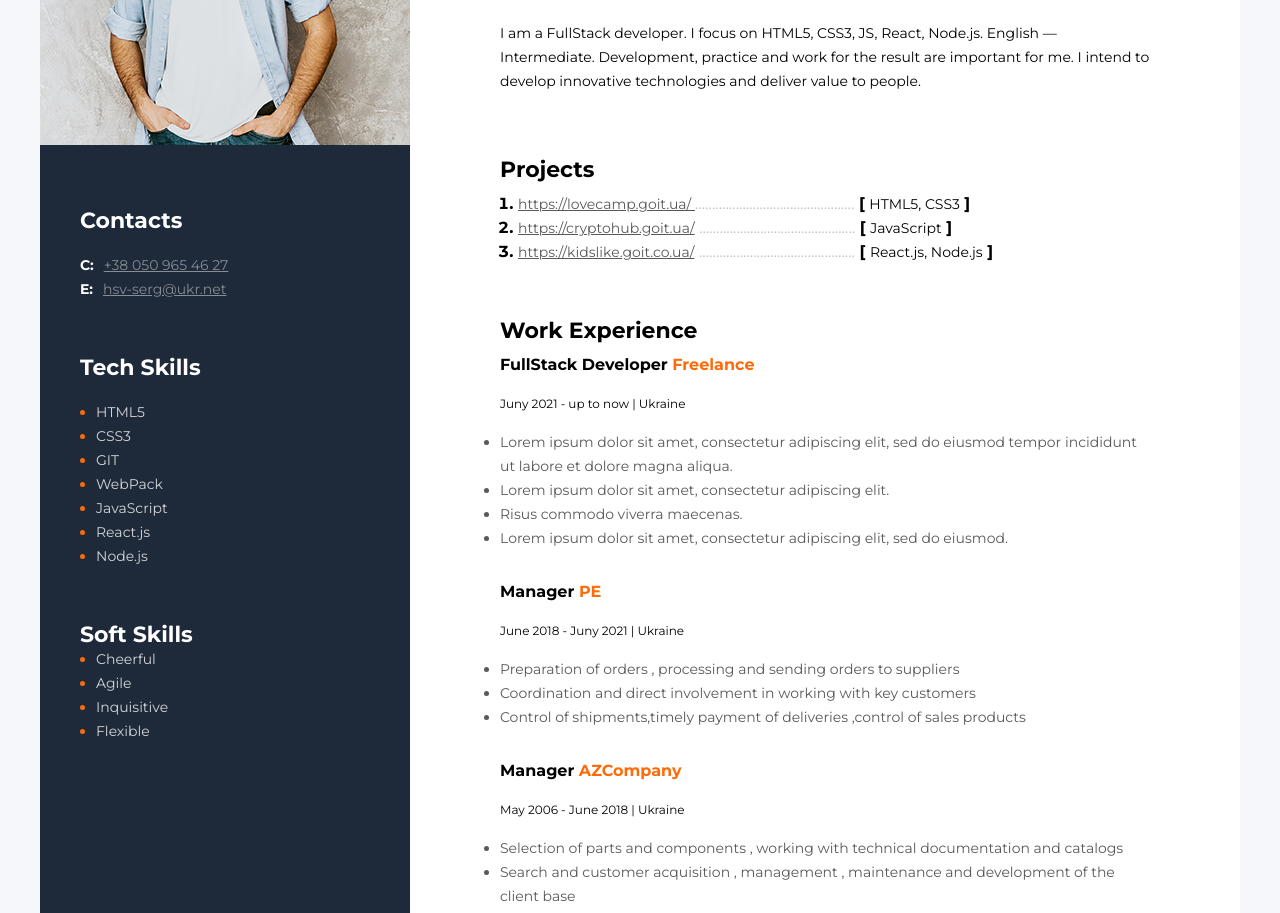
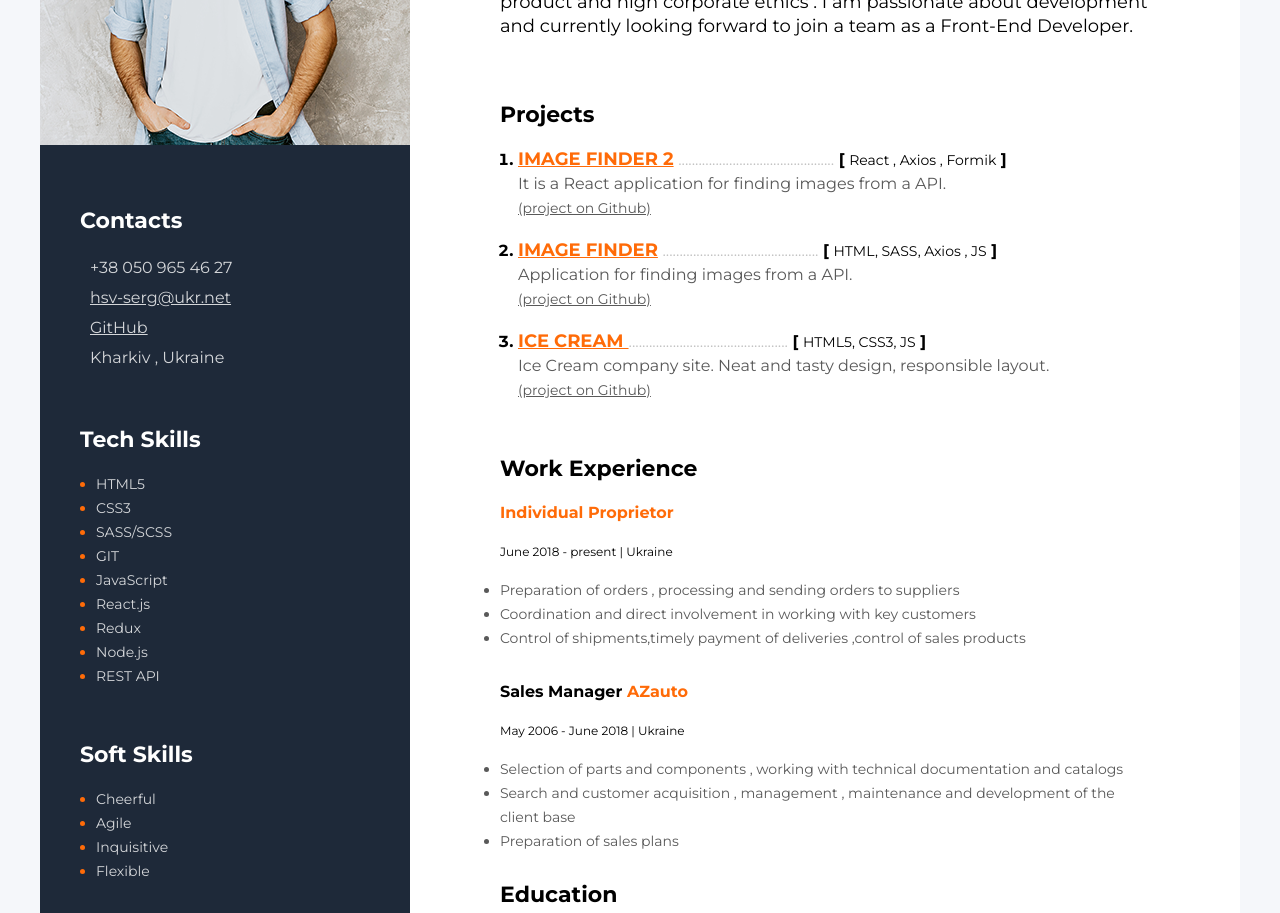
Before and after one commit to sergiihsv/my_resume, a plain HTML site: page index.html in a window 1280 px wide. Shown: the part 289-1202 px from the top of the page. Drawn offline with Linux system fonts and the light colour scheme.

Commit message:
in progres

```diff
--- a/css/style.css
+++ b/css/style.css
@@ -31,7 +31,7 @@ body {
 .about-me-container{
     padding-left: 90px;
     padding-right: 90px;
-    padding-top: 110px;
+    padding-top: 30px;
     padding-bottom: 110px;
 }
 
@@ -50,10 +50,10 @@ body {
 }
 
 .contacts-links{
-    font-size: 14px;
-    line-height: 24px;
-    font-weight: 400;
-    color: #878c95;
+    font-size: 16px;
+    line-height: 30px;
+    font-weight: 500;
+    color: #d4d6d9;
 }
 
 .contacts-links-type{
@@ -96,6 +96,7 @@ line-height: 24px;
 font-weight: 700;
 color: #ffffff;
 margin-top: 55px;
+margin-bottom: 20px;
 }
 
 .soft-skills-container{
@@ -117,10 +118,10 @@ margin-top: 55px;
 }
 
 .profession{
-    font-size: 14px;
+    font-size: 22px;
     line-height: 24px;
     font-weight: 700;
-    margin-bottom: 23px;
+    margin-bottom: 24px;
 }
 
 .name{
@@ -130,10 +131,10 @@ margin-top: 55px;
 }
 
 .description{
-    font-size: 14px;
+    font-size: 18px;
     line-height: 24px;
-    font-weight: 400;
-    margin-top: 24px;
+    font-weight: 500;
+
   }
 
 .info-conteiner{
@@ -144,16 +145,25 @@ margin-top: 55px;
     font-size: 22px;
     line-height: 24px;
     font-weight: 700;
-    margin-bottom: 10px;
+    margin-bottom: 20px;
 }
 
 .projects-link{
+    font-size: 18px;
+    line-height: 24px;
+    font-weight: 600;
+    color: #ff6b08;
+
+}
+
+.projects-link-github{
     font-size: 14px;
     line-height: 24px;
     font-weight: 400;
-    color: #595959;
+    color: #595959
+}
 
-}
+
 .tech-name{
     font-size: 14px;
     line-height: 24px;
@@ -170,7 +180,20 @@ margin-top: 55px;
     font-weight: 700;
     margin-left: 18px;
     color: #000000;
+
 }
+
+.projects-item:not(:last-child){
+    margin-bottom: 18px;
+}
+
+.project-text{
+    font-size: 16px;
+    line-height: 24px;
+    font-weight: 400;
+    color: #595959
+}
+
 
 .projects-conteiner{
     margin-bottom: 55px;
--- a/index.html
+++ b/index.html
@@ -21,10 +21,16 @@
                     <div class="contacts-container">
                         <h3 class="contacts-title">Contacts</h3>
                         <div>
-                            <span class="contacts-links-type" >C:</span><a class="contacts-links" href="tel:380509654627">+38 050 965 46 27</a>
+                            <span class="contacts-links-type" ></span><a class="contacts-links" >+38 050 965 46 27</a>
                         </div>
                         <div>
-                            <span class="contacts-links-type" >E:</span><a class="contacts-links" href="mailto:hsv-serg@ukr.net" >hsv-serg@ukr.net </a>
+                            <span class="contacts-links-type" ></span><a class="contacts-links" href="mailto:hsv-serg@ukr.net" >hsv-serg@ukr.net </a>
+                        </div>
+                        <div>
+                            <span class="contacts-links-type" ></span><a class="contacts-links" target="_blank"  href="https://github.com/sergiihsv" >GitHub </a>
+                        </div>
+                        <div>
+                            <span class="contacts-links-type" ></span><a class="contacts-links"  >Kharkiv , Ukraine </a>
                         </div>
 
                     </div>
@@ -40,11 +46,12 @@
                                 <span class="tech-skills-text">CSS3</span>
                             </li>
                             <li class="tech-skills-item">
+                                <span class="tech-skills-text">SASS/SCSS</span>
+                            </li>
+                            <li class="tech-skills-item">
                                 <span class="tech-skills-text">GIT</span>
                             </li>
-                            <li class="tech-skills-item">
-                                <span class="tech-skills-text">WebPack</span>
-                            </li>
+
                             <li class="tech-skills-item">
                                 <span class="tech-skills-text">JavaScript</span>
                             </li>
@@ -52,9 +59,16 @@
                                 <span class="tech-skills-text">React.js</span>
                             </li>
                             <li class="tech-skills-item">
+                                <span class="tech-skills-text">Redux</span>
+                            </li>
+                            <li class="tech-skills-item">
                                 <span class="tech-skills-text">Node.js</span>
                             </li>
+                            <li class="tech-skills-item">
+                                <span class="tech-skills-text">REST API</span>
+                            </li>
                         </ul>
+
                 </div>
 
                     <!-- Soft skills container-->
@@ -75,6 +89,26 @@
                             </li>
                         </ul>
                     </div>
+
+                     <!-- Language skills container-->
+
+                    <div class="soft-skills-container">
+                        <h3 class="soft-skills-title">Language Skills</h3>
+                        <ul>
+                            <li class="soft-skills-item">
+                                <span class="soft-skills-text">Ukrainian — native</span>
+                            </li>
+                            <li class="soft-skills-item">
+                                <span class="soft-skills-text">Russian — native</span>
+                            </li>
+                            <li class="soft-skills-item">
+                                <span class="soft-skills-text">English — intermediate</span>
+                            </li>
+
+                        </ul>
+                    </div>
+
+
                     </div>
 
                     </aside>
@@ -85,11 +119,14 @@
                         <div class="about-me-container">
                     <!-- about me main info-->
                  <div class="info-conteiner">
-                    <h2 class="profession">FullStack Developer</h2>
-                    <h1 class="name">Serhii Khomaziuk</h1>
-                    <p class="description">I am a FullStack developer. I focus on HTML5,
-                        CSS3, JS, React, Node.js. English — Intermediate. Development, practice and work for the
-                        result are important for me. I intend to develop innovative technologies and deliver value to people.</p>
+                    <h2 class="name">Serhii Khomaziuk</h2>
+                    <h1 class="profession">Junior Front-End Developer</h1>
+
+                    <p class="description">I am a Junior Front-End Developer. I focus on HTML5,
+                        CSS3, JS, React. Development, practice and work for the
+                        result are important for me.I am looking for a job in a company whose includes developing a quality product and high corporate ethics .
+                        I am passionate about development  and currently looking forward to join a team as a Front-End Developer.
+                    </p>
 
                 </div>
 
@@ -99,47 +136,47 @@
                         <div class="projects-conteiner">
                         <h3 class="about-me-title">Projects</h3>
                             <ol>
-                        <li class="projects-item">
-                              <a class="projects-link" href="https://lovecamp.goit.ua/"> https://lovecamp.goit.ua/ </a>
-                        <span class="dots">...............................................</span>
-                        <span ><b>[ </b><span class="tech-name">HTML5, CSS3</span><b> ]</b></span>
+
+                        <li   class="projects-item">
+                            <a class="projects-link" target="_blank" href="https://sergiihsv.github.io/goit-react-hw-04-images/" >IMAGE FINDER 2</a>
+
+                        <span class="dots">..............................................</span>
+                            <span><b>[ </b><span class="tech-name">React , Axios , Formik</span><b> ]</b></span>
+
+                            <p class="project-text">It is a React application for finding images from a API.</p>
+                            <a class="projects-link-github" target="_blank" href="https://github.com/sergiihsv/goit-react-hw-04-images/" >(project on Github)</a>
                         </li>
                         <li class="projects-item">
-                            <a class="projects-link" href="https://cryptohub.goit.ua/" >https://cryptohub.goit.ua/</a>
-                        <span class="dots">..............................................</span>
-                            <span><b>[ </b><span class="tech-name">JavaScript</span><b> ]</b></span>
-                        </li>
-                        <li class="projects-item">
-                             <a class="projects-link" href="https://kidslike.goit.co.ua/" > https://kidslike.goit.co.ua/</a>
+                             <a class="projects-link"  target="_blank" href="https://sergiihsv.github.io/goit-js-hw-11/" > IMAGE FINDER</a>
+
+
                     <span class="dots">..............................................</span>
-                    <span><b>[ </b><span class="tech-name">React.js, Node.js</span><b> ]</b></span>
-                    </li>
+                    <span><b>[ </b><span class="tech-name">HTML, SASS, Axios , JS</span><b> ]</b></span>
+
+                    <p class="project-text">Application for finding images from a API.</p>
+                    <a class="projects-link-github" target="_blank" href="https://github.com/sergiihsv/goit-js-hw-11/" >(project on Github)</a>
+                </li>
+                    <li class="projects-item">
+                        <a class="projects-link" target="_blank" href="https://sergiihsv.github.io/final-project-html_css/"> ICE CREAM </a>
+
+                  <span class="dots">...............................................</span>
+                  <span ><b>[ </b><span class="tech-name">HTML5, CSS3, JS</span><b> ]</b></span>
+
+                  <p class="project-text">Ice Cream company site. Neat and tasty design, responsible
+                    layout.</p>
+                  <a class="projects-link-github" target="_blank" href="https://github.com/sergiihsv/final-project-html_css/" >(project on Github)</a>
+                </li>
                     </ol>
                     </div>
 
                     <!-- work experience-->
                     <div>
                     <h3 class="about-me-title">Work Experience</h3>
-                    <!-- company 1-->
-                        <div>
-                        <h4 class="profession-title">FullStack Developer <span class="proffesion-company"> Freelance</span> </h4>
-                        <span class="profession-time">Juny 2021 - up to now <span class="profession-divider">|</span>  Ukraine</span>
 
-                        <ul class="profession-duties">
-
-                        <li class="profession-duties-item">Lorem ipsum dolor sit amet, consectetur adipiscing elit, sed do eiusmod tempor incididunt ut labore et dolore magna aliqua.</li>
-                        <li class="profession-duties-item">Lorem ipsum dolor sit amet, consectetur adipiscing elit.</li>
-                        <li class="profession-duties-item">Risus commodo viverra maecenas.</li>
-                        <li class="profession-duties-item">Lorem ipsum dolor sit amet, consectetur adipiscing elit, sed do eiusmod.</li>
-
-                        </ul>
-
-
-                        </div>
-                        <!-- company 2-->
+                        <!-- company 1-->
                             <div>
-                        <h4 class="profession-title">Manager <span class="proffesion-company"> PE</span></h4>
-                        <span class="profession-time">June 2018 - Juny 2021  <span class="profession-divider">|</span> Ukraine</span>
+                        <h4 class="profession-title"><span class="proffesion-company">Individual Proprietor</span></h4>
+                        <span class="profession-time">June 2018 - present <span class="profession-divider">|</span> Ukraine</span>
 
                         <ul class="profession-duties">
 
@@ -149,9 +186,9 @@
                         </ul>
                         </div>
 
-                    <!-- company 3-->
+                    <!-- company 2-->
                     <div>
-                        <h4 class="profession-title">Manager<span class="proffesion-company"> AZCompany</span></h4>
+                        <h4 class="profession-title">Sales Manager<span class="proffesion-company"> AZauto</span></h4>
                         <span class="profession-time">May 2006 - June 2018 <span class="profession-divider">|</span> Ukraine</span>
                         <ul class="profession-duties">
                             <li class="profession-duties-item">Selection of parts and components , working with technical documentation and catalogs</li>
@@ -171,8 +208,8 @@
                         <div>
                             <h4 class="about-me-title">Additional Education</h4>
                             <p class="profession-title"><span class="proffesion-company">IT School GoIT</span></p>
-                            <p class="profession-title"><span class="education-item">FullStack developer</span></p>
-                            <span class="profession-time">Juny 2021 - October 2022 Ukraine<span class="profession-divider">|</span> Ukraine</span>
+                            <p class="profession-title"><span class="education-item">Full stack developer</span></p>
+                            <span class="profession-time">Juny 2021 - August 2022 <span class="profession-divider">|</span> Ukraine</span>
                             </div>
                         </div>
 
```
